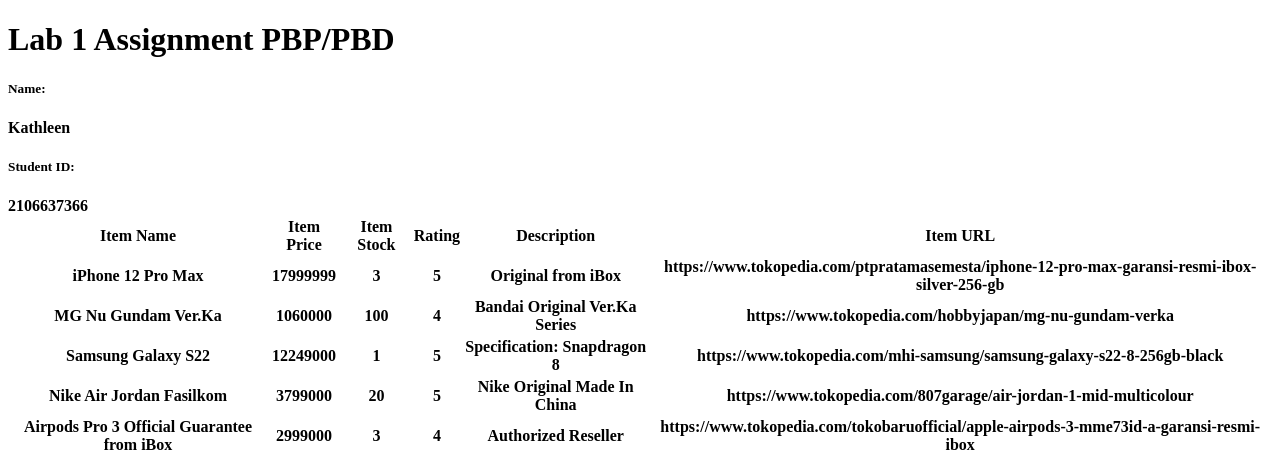
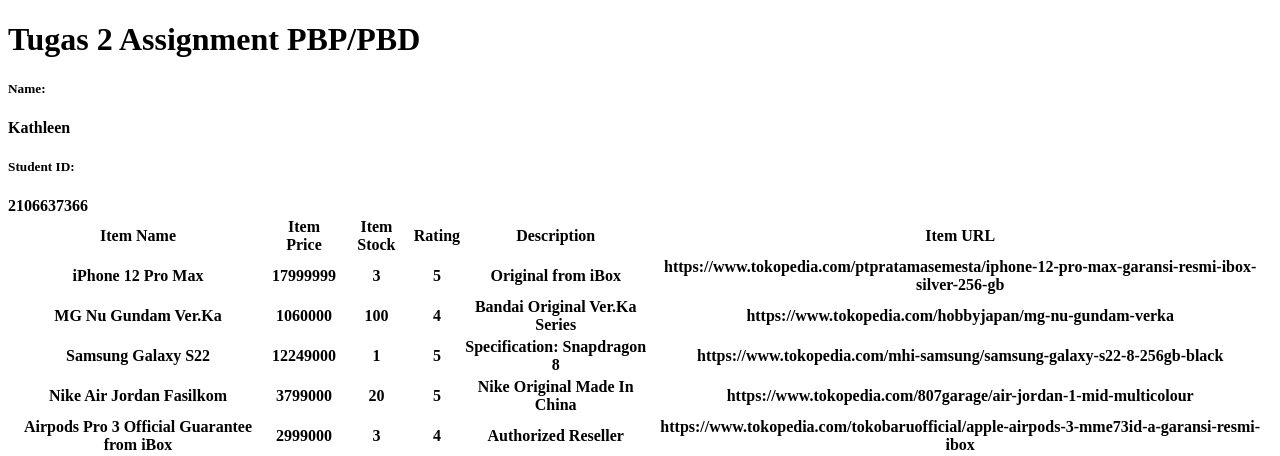
Before and after one commit to kathleendw22/Tugas-2-PBP, a Django app: page /katalog/ in a window 1280 px wide. Shown: the top 456 px of the page. Run offline with Django 4.2, Linux system fonts and the light colour scheme; data comes from the database, SQL or seed files in the repository; lists and menus that the app fills with data are empty; parts of the project's set-up code (start-up, migrations or seed data) failed here and were passed over.

Commit message:
database

```diff
--- a/katalog/templates/katalog.html
+++ b/katalog/templates/katalog.html
@@ -2,7 +2,7 @@
 
  {% block content %}
 
-  <h1>Lab 1 Assignment PBP/PBD</h1>
+  <h1>Tugas 2 Assignment PBP/PBD</h1>
 
   <h5>Name: </h5>
   <b>{{nama}}</b>
```
Also changed, not shown: katalog/migrations/0001_initial.py.
